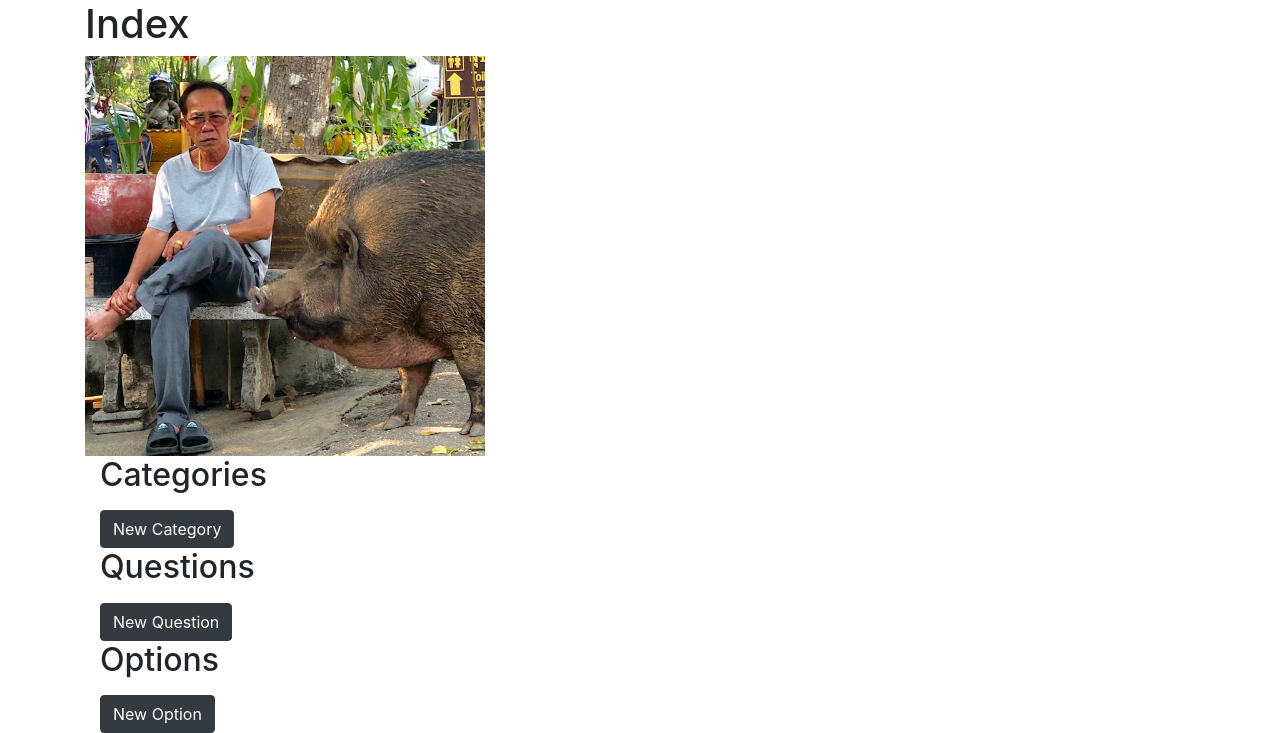
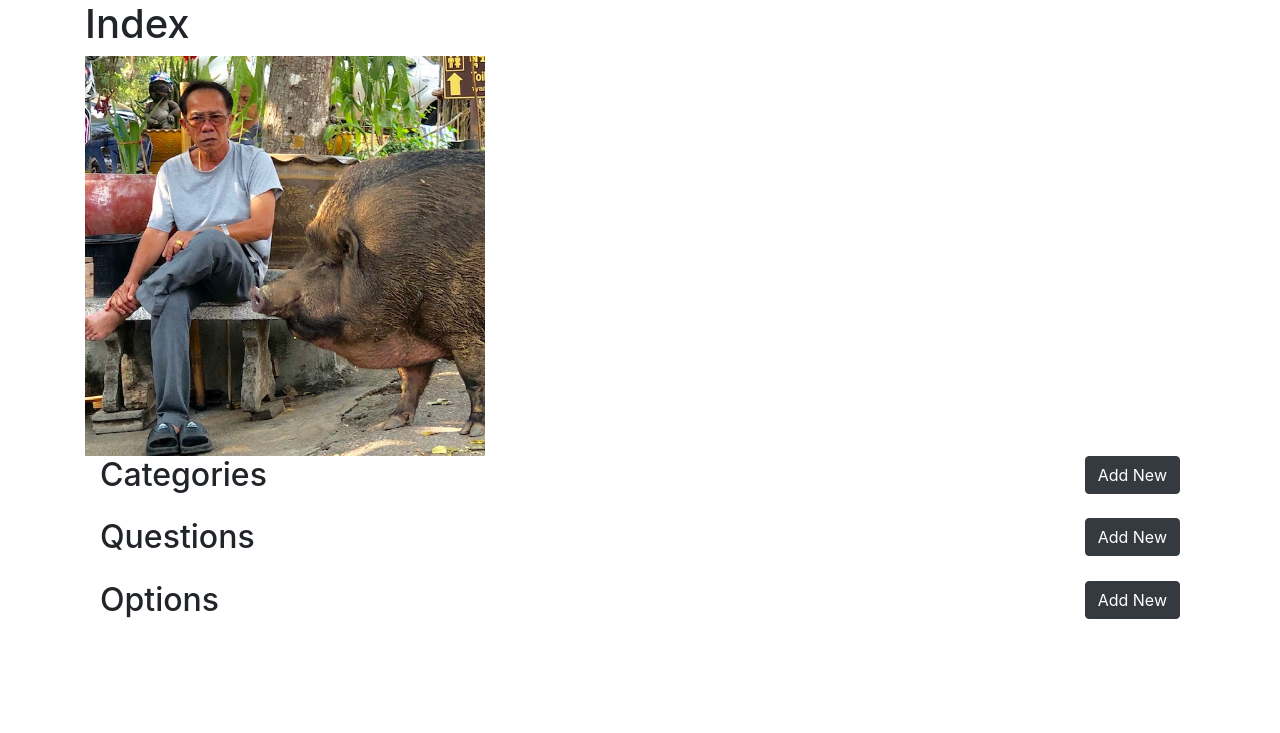
Before and after one commit to jgillard/practising-python-django, a Django app: page / in a window 1280 px wide. Shown: the part 80-813 px from the top of the page. After the commit the page ends 699 px from the top, so only its background shows below. Run offline with Django 3.2, Linux system fonts and the light colour scheme; parts of the project's set-up code (start-up, migrations or seed data) failed here and were passed over; some libraries are stand-ins or nearby versions.

Commit message:
UI: Move "add" buttons to top of pages

```diff
--- a/categories/templates/category_list.html
+++ b/categories/templates/category_list.html
@@ -3,7 +3,11 @@
 
 {% block content %}
 
-<h2>Categories</h2>
+<div>
+  <h2 class="d-inline-block">Categories</h2>
+  <a class="btn btn-dark float-right" href="{% url 'category_new' %}">Add New</a>
+</div>
+
 <ul>
   {% for category in object_list %}
   <li>
@@ -14,6 +18,4 @@
   {% endfor %}
 </ul>
 
-<a class="btn btn-dark" href="{% url 'category_new' %}">New Category</a>
-
 {% endblock %}
--- a/categories/templates/ingest.html
+++ b/categories/templates/ingest.html
@@ -16,12 +16,10 @@
     <p class="card-text">Category: {{ data.category|title }}</p>
     <p class="card-text">Cost: {{ data.amount|abs|div:100 }} {{ data.currency }}</p>
     <p class="card-text">Local Cost: {{ data.local_amount|abs|div:100 }} {{ data.local_currency }}</p>
-    <a href="#" class="btn btn-primary">Save</a>
-    <a href="#" class="btn btn-light">Skip</a>
   </div>
 </div>
 
-<br><br>
+<br>
 
 {% include 'components/ingest_form.html' %}
 
--- a/categories/templates/option_list.html
+++ b/categories/templates/option_list.html
@@ -3,7 +3,11 @@
 
 {% block content %}
 
-<h2>Options</h2>
+<div>
+  <h2 class="d-inline-block">Options</h2>
+  <a class="btn btn-dark float-right" href="{% url 'option_new' %}">Add New</a>
+</div>
+
 <ul>
   {% for option in object_list %}
   <li>
@@ -14,6 +18,4 @@
   {% endfor %}
 </ul>
 
-<a class="btn btn-dark" href="{% url 'option_new' %}">New Option</a>
-
 {% endblock %}
--- a/categories/templates/question_list.html
+++ b/categories/templates/question_list.html
@@ -3,7 +3,11 @@
 
 {% block content %}
 
-<h2>Questions</h2>
+<div>
+  <h2 class="d-inline-block">Questions</h2>
+  <a class="btn btn-dark float-right" href="{% url 'question_new' %}">Add New</a>
+</div>
+
 <ul>
   {% for question in object_list %}
   <li>
@@ -14,6 +18,4 @@
   {% endfor %}
 </ul>
 
-<a class="btn btn-dark" href="{% url 'question_new' %}">New Question</a>
-
 {% endblock %}
```
